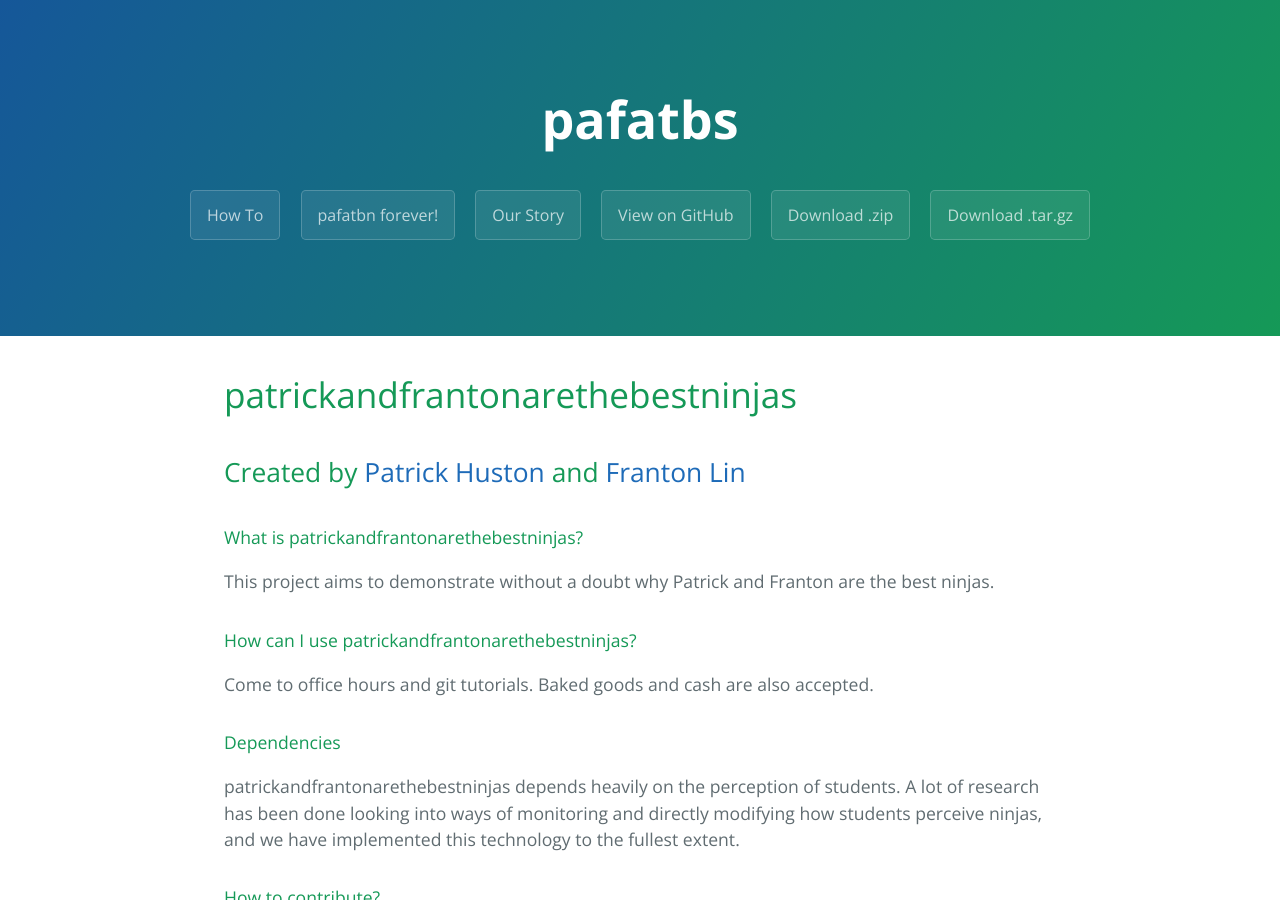
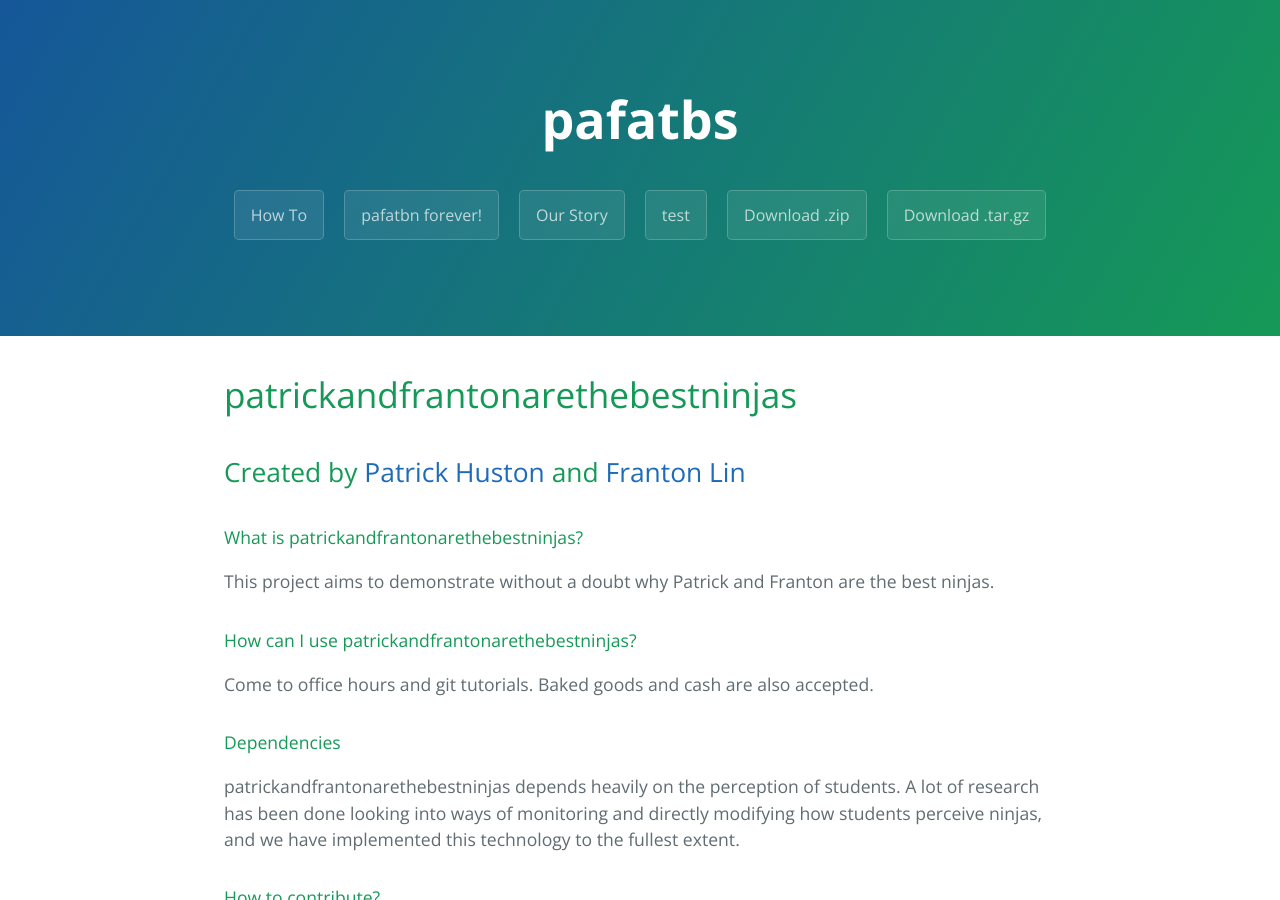
Before and after one commit to Nicolas-mabie/DERI-WEBSITE, a Jekyll site: the page built from index.md, in a window 1280 px wide and 900 px high. Built offline with Jekyll 4.4.1, drawn with Linux system fonts in a browser that asks for light colours.

Commit message:
Update template.html

```diff
--- a/_layouts/template.html
+++ b/_layouts/template.html
@@ -16,7 +16,7 @@
       {% for page in site.pages %}
         <a href= {{ page.filename }} class="btn">{{ page.title }}</a>
       {% endfor %}
-      <a href="https://nicolas-mabie.github.io/Multipage-DERI-website/" class="btn">View on GitHub</a>
+      <a href="https://nicolas-mabie.github.io/Multipage-DERI-website/" class="btn">test</a>
       <a href="https://github.com/phuston/patrickandfrantonarethebestninjas/zipball/master" class="btn">Download .zip</a>
       <a href="https://github.com/phuston/patrickandfrantonarethebestninjas/tarball/master" class="btn">Download .tar.gz</a>
     </section>
```
